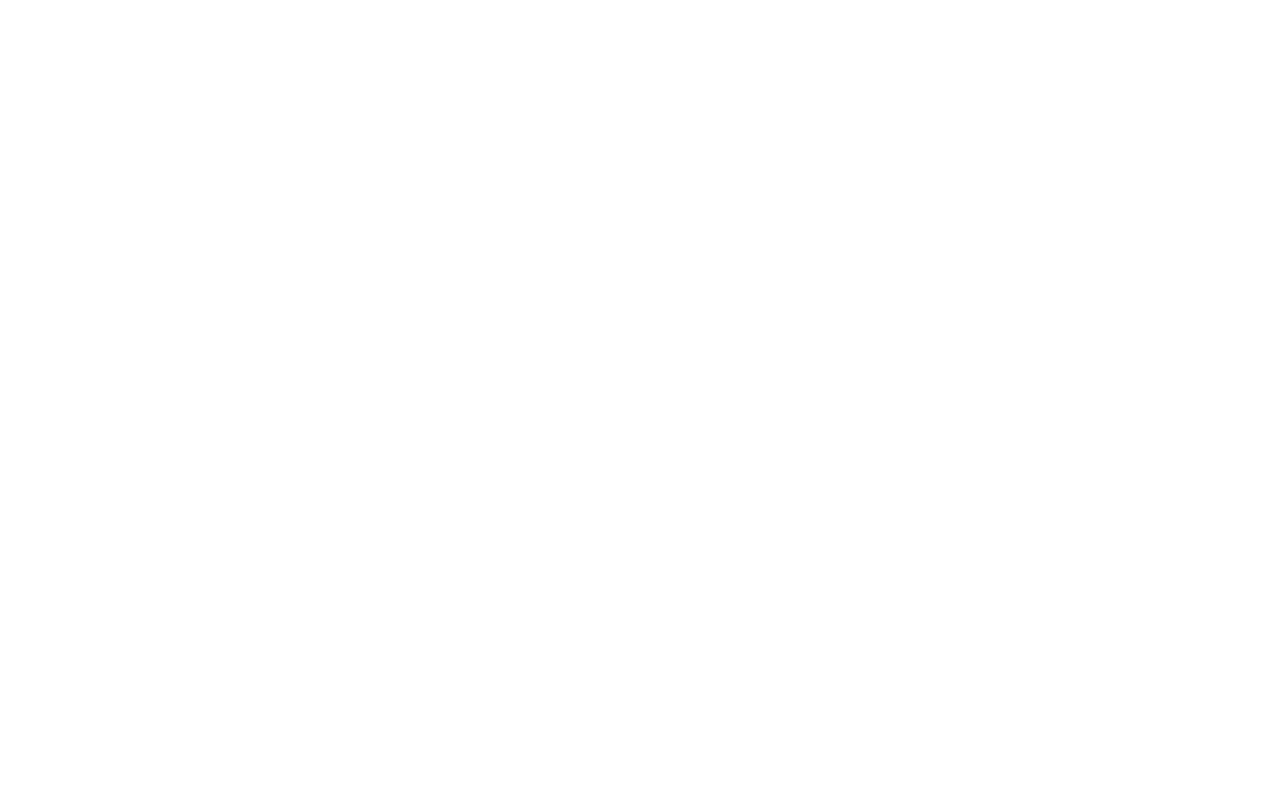
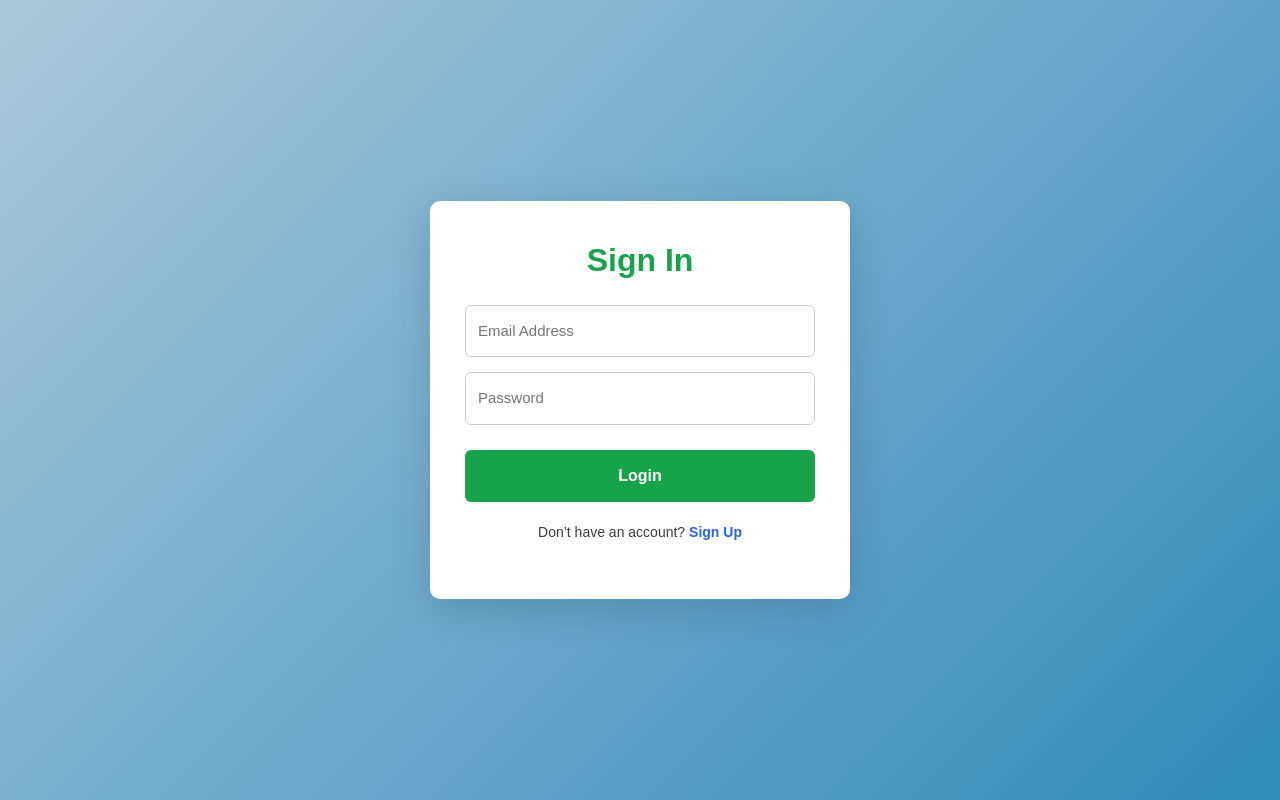
Before and after one commit to abdulrehman-devs/Help-Pro---A-Disaster-Relief-App, a React (Create React App) app in the folder frontend/: page /signin in a window 1280 px wide. Before the commit this address had no page. Built offline with nearby package versions, Linux system fonts and the light colour scheme.

Commit message:
Updated landing page, added auth forms and routers

```diff
--- a/frontend/src/App.js
+++ b/frontend/src/App.js
@@ -6,6 +6,9 @@ import "bootstrap/dist/css/bootstrap.min.css";
 import { Routes, Route, BrowserRouter } from "react-router-dom";
 import "./App.css";
 import UserDashboard from "./pages/UserDashboard";
+import Signin from './pages/Signin';
+import Signup from './pages/Signup';
+import AdminSignin from './pages/AdminSignin';
 
 function App() {
   return (
@@ -14,6 +17,9 @@ function App() {
         <Routes>
           <Route path="/" element={< LandingPage />} />
           <Route path="/user-dash" element={< UserDashboard />} ></Route>
+          <Route path="signin" element={<Signin/>} />
+          <Route path="signup" element={<Signup/>} />
+          <Route path="admin-signin" element={<AdminSignin/>} />
         </Routes>
       </BrowserRouter>
     </>
--- a/frontend/src/components/AuthForm.jsx
+++ b/frontend/src/components/AuthForm.jsx
@@ -1,32 +1,48 @@
-import { useState } from "react";
+import React from "react";
+import { useLocation, useNavigate } from "react-router-dom";
 import "../style/AuthForm.css";
 
-const SignInForm = ({ toggleForm }) => {
+const AuthForm = () => {
+  const location = useLocation();
+  const navigate = useNavigate();
+
+  const path = location.pathname;
+
+  const isSignin = path === "/signin" || path === "/admin-signin";
+  const isAdmin = path === "/admin-signin";
+
+  const toggleForm = () => {
+    if (isSignin && !isAdmin) {
+      navigate("/signup");
+    }
+    else {
+      navigate("/signin");
+    }
+  };
+
   return (
     <div className="auth-wrapper">
       <div className="auth-container">
-        <h2>Sign In</h2>
+        {isSignin ? (
+          <>
+            <h2>{isAdmin ? "Admin Sign In" : "Sign In"}</h2>
 
             <input type="email" placeholder="Email Address" />
             <input type="password" placeholder="Password" />
 
-        <button>Login</button>
+            <button>{isAdmin ? "Admin Login" : "Login"}</button>
 
+            {!isAdmin && (
               <p>
                 Don’t have an account?{" "}
                 <span className="auth-link" onClick={toggleForm}>
                   Sign Up
                 </span>
               </p>
-      </div>
-    </div>
-  );
-};
-
-const SignUpForm = ({ toggleForm }) => {
-  return (
-    <div className="auth-wrapper">
-      <div className="auth-container">
+            )}
+          </>
+        ) : (
+          <>
             <h2>Sign Up</h2>
 
             <input type="text" placeholder="Full Name" />
@@ -34,11 +50,18 @@ const SignUpForm = ({ toggleForm }) => {
             <input type="password" placeholder="Password" />
             <input type="tel" placeholder="Phone Number" />
 
-        <div className="radio-group">
+            <div
+              className="radio-group"
+              style={{
+                display: "flex",
+                gap: "20px",
+                justifyContent: "center",
+                marginBottom: "15px",
+              }}
+            >
               <label>
                 <input type="radio" name="role" value="donor" /> Donor
               </label>
-
               <label>
                 <input type="radio" name="role" value="victim" /> Victim
               </label>
@@ -52,19 +75,11 @@ const SignUpForm = ({ toggleForm }) => {
                 Sign In
               </span>
             </p>
+          </>
+        )}
       </div>
     </div>
   );
 };
 
-const AuthForm = () => {
-  const [isSignup, setIsSignup] = useState(false);
-
-  return isSignup ? (
-    <SignUpForm toggleForm={() => setIsSignup(false)} />
-  ) : (
-    <SignInForm toggleForm={() => setIsSignup(true)} />
-  );
-};
-
 export default AuthForm;
--- a/frontend/src/components/Header.jsx
+++ b/frontend/src/components/Header.jsx
@@ -45,8 +45,8 @@ function Header({ isLoggedIn }) {
                             { !isLoggedIn ?
                             (
                                 <>
-                                    <Link className="login-btn" to="/login"> Log in </Link>
-                                    <Link className="btn btn-primary" to="/register"> Register Now </Link>
+                                    <Link className="login-btn" to="/signin"> Sign in </Link>
+                                    <Link className="btn btn-primary" to="/signup"> Register Now </Link>
                                 </>
                             ) :
                             (
--- /dev/null
+++ b/frontend/src/pages/AdminSignin.jsx
@@ -0,0 +1,12 @@
+import React from 'react';
+import AuthForm from '../components/AuthForm';
+
+const AdminSignin = () => {
+    return (
+        <div>
+            <AuthForm admin='true' />
+        </div>
+    );
+}
+
+export default AdminSignin;
--- a/frontend/src/pages/LandingPage.jsx
+++ b/frontend/src/pages/LandingPage.jsx
@@ -2,6 +2,7 @@ import React from 'react';
 import Header from '../components/Header';
 import Footer from '../components/Footer';
 import '../style/LandingPage.css';
+import { Link } from 'react-router-dom';
 
 function LandingPage() {
     return (
@@ -12,8 +13,8 @@ function LandingPage() {
                 <h1>Help Pro - Disaster Relief & Emergency Assistance</h1>
                 <p>A web-based platform designed to support disaster management, emergency response, and relief coordination in real time.</p>
                 <div className="button-group">
-                    <button className="btn btn-primary">Get Help Now</button>
-                    <button className="btn btn-secondary">Admin Login</button>
+                    <Link className="btn btn-primary" to='/signup'>Get Help Now</Link>
+                    <Link className="btn btn-secondary" to='/admin-signin'>Admin Login</Link>
                 </div>
             </section>
 
--- /dev/null
+++ b/frontend/src/pages/Signin.jsx
@@ -0,0 +1,12 @@
+import React from 'react';
+import AuthForm from '../components/AuthForm';
+
+const Signin = () => {
+    return (
+        <div>
+            <AuthForm />
+        </div>
+    );
+}
+
+export default Signin;
--- /dev/null
+++ b/frontend/src/pages/Signup.jsx
@@ -0,0 +1,12 @@
+import React from 'react';
+import AuthForm from '../components/AuthForm';
+
+const Signup = () => {
+    return (
+        <div>
+            <AuthForm />
+        </div>
+    );
+}
+
+export default Signup;
--- a/frontend/src/style/AuthForm.css
+++ b/frontend/src/style/AuthForm.css
@@ -21,7 +21,7 @@
   text-align: center;
   font-size: 32px;
   margin-bottom: 25px;
-  color: #1E3A8A;
+  color: #16A34A;
   font-weight: bold;
 }
 
@@ -45,7 +45,7 @@
   width: 100%;
   padding: 14px;
   margin-top: 10px;
-  background-color: #DC2626;
+  background-color: #16A34A;
   color: #ffffff;
   font-size: 16px;
   font-weight: bold;
@@ -56,7 +56,7 @@
 }
 
 .auth-container button:hover {
-  background-color: #1765e4;
+  background-color: #008f1f;
   box-shadow: 0 4px 12px rgba(37, 99, 235, 0.3);
 }
 
```
Lines whose indentation alone changed are shown as unchanged.
